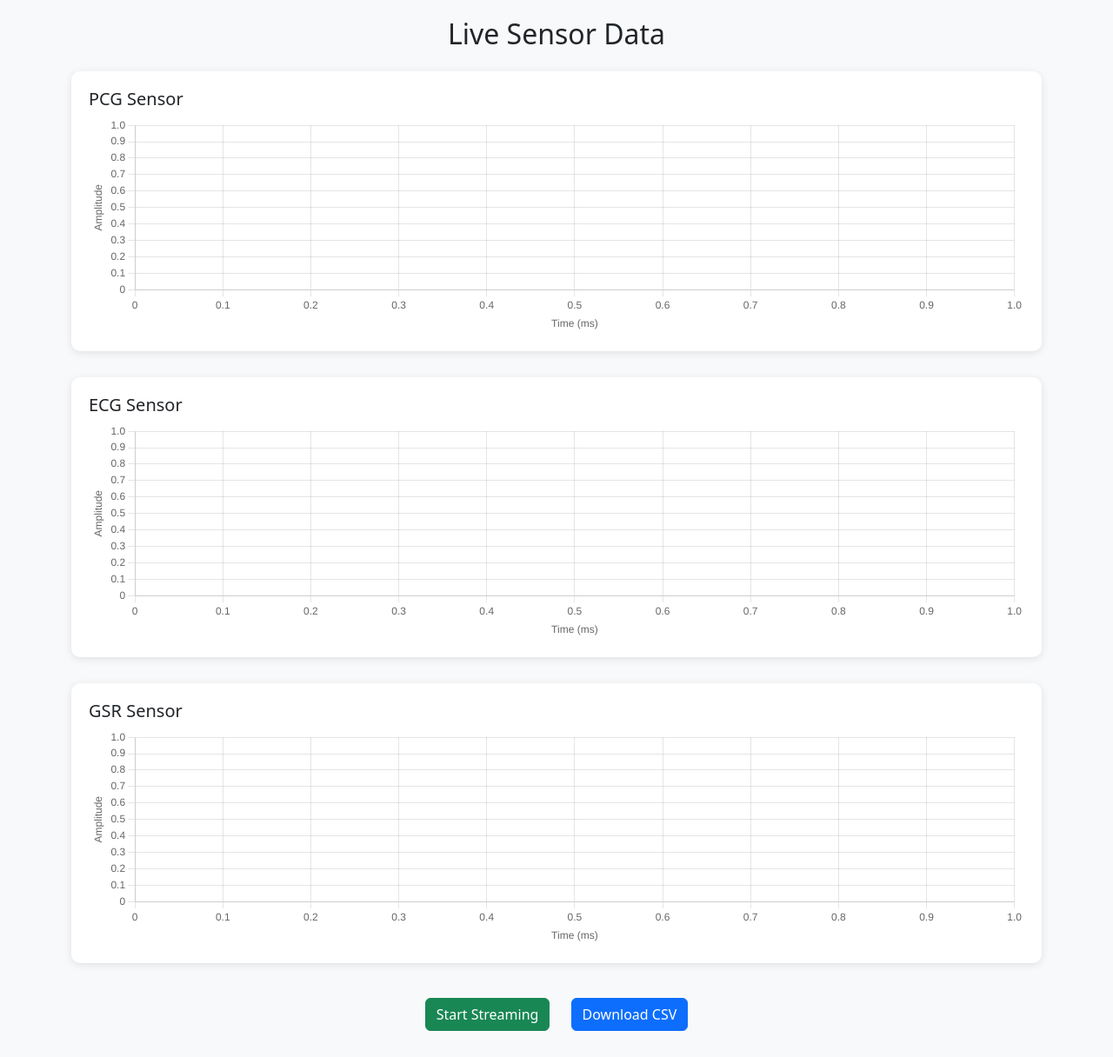
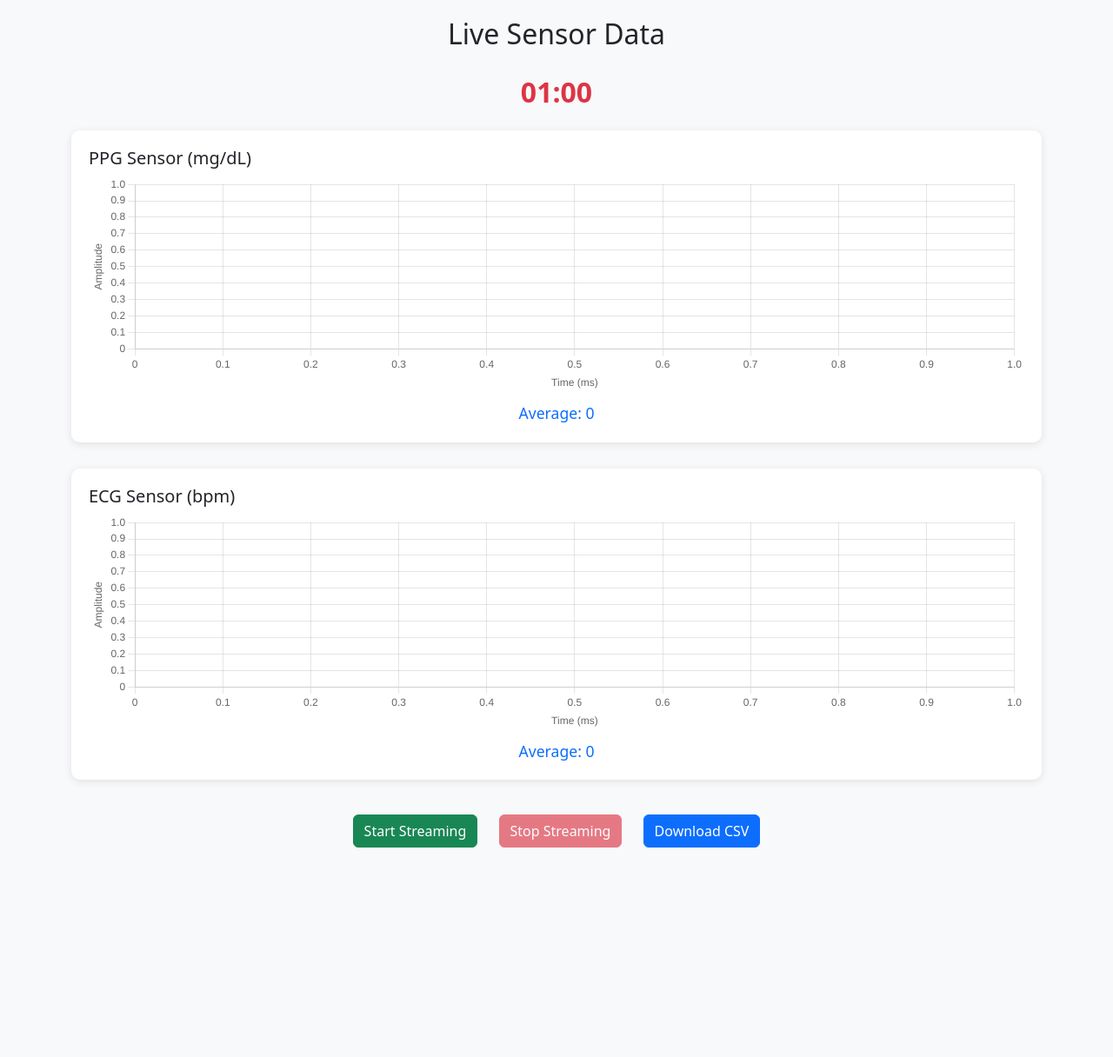
Before and after one commit to Akmalrsl/capstone, a PHP site: page /predict/liveSensor.php in a window 1280 px wide. Shown: the whole page at 87% size. After the commit the page ends 975 px from the top, so only its background shows below. Run offline with PHP 8.4, Linux system fonts and the light colour scheme.

Commit message:
updates for livesensor.php

```diff
--- a/liveSensor.php
+++ b/liveSensor.php
@@ -1,9 +1,4 @@
 <!DOCTYPE html>
-<?php
-header("Access-Control-Allow-Origin: *");
-header("Access-Control-Allow-Headers: *");
-header("Access-Control-Allow-Methods: GET, POST, OPTIONS");
-?>
 <html lang="en">
 <head>
     <meta charset="UTF-8">
@@ -15,7 +10,6 @@ header("Access-Control-Allow-Methods: GET, POST, OPTIONS");
             background-color: #f8f9fa;
             padding: 20px;
         }
-
         .chart-container {
             background-color: white;
             border-radius: 10px;
@@ -23,19 +17,31 @@ header("Access-Control-Allow-Methods: GET, POST, OPTIONS");
             padding: 20px;
             margin-bottom: 30px;
         }
-
         canvas {
             width: 100% !important;
             height: auto !important;
         }
-
         .btn-container {
             text-align: center;
             margin-top: 30px;
         }
-
         .btn-container button {
             margin: 10px;
+        }
+        .timer-container {
+            text-align: center;
+            margin-bottom: 20px;
+        }
+        .timer {
+            font-size: 2rem;
+            font-weight: bold;
+            color: #dc3545;
+        }
+        .average-container {
+            text-align: center;
+            margin-top: 10px;
+            font-size: 1.1rem;
+            color: #0d6efd;
         }
     </style>
 </head>
@@ -43,23 +49,31 @@ header("Access-Control-Allow-Methods: GET, POST, OPTIONS");
     <div class="container">
         <h2 class="mb-4 text-center">Live Sensor Data</h2>
 
+        <div class="timer-container">
+            <span id="timer" class="timer">01:00</span>
+        </div>
+
+
         <div class="chart-container">
-            <h5>PCG Sensor</h5>
-            <canvas id="pcgChart" width="800" height="250"></canvas>
+            <h5>PPG Sensor (mg/dL)</h5>
+            <canvas id="ppgChart" width="800" height="250"></canvas>
+            <div class="average-container">
+                Average: <span id="ppgAvg">0</span>
+            </div>
         </div>
 
         <div class="chart-container">
-            <h5>ECG Sensor</h5>
+            <h5>ECG Sensor (bpm)</h5>
             <canvas id="ecgChart" width="800" height="250"></canvas>
+            <div class="average-container">
+                Average: <span id="ecgAvg">0</span>
+            </div>
         </div>
 
-        <div class="chart-container">
-            <h5>GSR Sensor</h5>
-            <canvas id="gsrChart" width="800" height="250"></canvas>
-        </div>
-
+        <!-- Buttons at the bottom -->
         <div class="btn-container">
             <button id="startBtn" class="btn btn-success">Start Streaming</button>
+            <button id="stopBtn" class="btn btn-danger">Stop Streaming</button>
             <button id="downloadBtn" class="btn btn-primary" onclick="downloadCSV()">Download CSV</button>
         </div>
     </div>
@@ -68,6 +82,15 @@ header("Access-Control-Allow-Methods: GET, POST, OPTIONS");
         const sensorData = [];
         let timeIndex = 0;
         let streamStarted = false;
+        let socket = null;
+
+        // Timer variables
+        let timerInterval = null;
+        let timerSeconds = 60; // 1 minute
+
+        // Running sums and counts for averages
+        let ppgSum = 0, ppgCount = 0;
+        let ecgSum = 0, ecgCount = 0;
 
         function fixCanvasHD(canvas) {
             const ctx = canvas.getContext('2d');
@@ -121,9 +144,8 @@ header("Access-Control-Allow-Methods: GET, POST, OPTIONS");
             });
         }
 
-        const pcgChart = createChart("pcgChart", "PCG", "blue");
+        const ppgChart = createChart("ppgChart", "PPG", "blue");
         const ecgChart = createChart("ecgChart", "ECG", "green");
-        const gsrChart = createChart("gsrChart", "GSR", "red");
 
         function addData(chart, x, y) {
             chart.data.labels.push(x);
@@ -137,46 +159,96 @@ header("Access-Control-Allow-Methods: GET, POST, OPTIONS");
             chart.update("none");
         }
 
+        function setButtonStates() {
+            document.getElementById("startBtn").disabled = streamStarted;
+            document.getElementById("stopBtn").disabled = !streamStarted;
+        }
+
+        function formatTime(seconds) {
+            const m = String(Math.floor(seconds / 60)).padStart(2, '0');
+            const s = String(seconds % 60).padStart(2, '0');
+            return `${m}:${s}`;
+        }
+
+        function updateTimerDisplay() {
+            document.getElementById("timer").textContent = formatTime(timerSeconds);
+        }
+
+        function updateAverages() {
+            document.getElementById("ppgAvg").textContent = ppgCount ? Math.round(ppgSum / ppgCount) : 0;
+            document.getElementById("ecgAvg").textContent = ecgCount ? Math.round(ecgSum / ecgCount) : 0;
+        }
+
+        function startTimer() {
+            timerSeconds = 60;
+            updateTimerDisplay();
+            timerInterval = setInterval(() => {
+                timerSeconds--;
+                updateTimerDisplay();
+                if (timerSeconds <= 0) {
+                    stopStream();
+                }
+            }, 1000);
+        }
+
+        function stopTimer() {
+            clearInterval(timerInterval);
+            timerInterval = null;
+        }
+
         function startStream() {
             if (streamStarted) return;
             streamStarted = true;
+            setButtonStates();
+            startTimer();
 
-            fetch("http://127.0.0.1:8000/stream-pcg")
-                .then(response => response.body.getReader())
-                .then(reader => {
-                    const decoder = new TextDecoder("utf-8");
+            socket = new WebSocket("ws://127.0.0.1:8000");
 
-                    function read() {
-                        reader.read().then(({ done, value }) => {
-                            if (done) return console.log("Stream closed.");
+            socket.onmessage = (event) => {
+                const line = event.data.trim(); // Expected format: "512,450,100"
+                const [ppg, ecg] = line.split(",").map(Number);
 
-                            const text = decoder.decode(value);
-                            const lines = text.trim().split("\n");
+                addData(ppgChart, timeIndex, ppg);
+                addData(ecgChart, timeIndex, ecg);
 
-                            lines.forEach(line => {
-                                const [pcg, ecg, gsr] = line.split(",").map(parseFloat);
-                                addData(pcgChart, timeIndex, pcg);
-                                addData(ecgChart, timeIndex, ecg);
-                                addData(gsrChart, timeIndex, gsr);
+                sensorData.push({ time: timeIndex, ppg, ecg });
+                timeIndex++;
 
-                                sensorData.push({ time: timeIndex, pcg, ecg, gsr });
+                // Update running sums and counts
+                ppgSum += ppg;
+                ppgCount++;
+                ecgSum += ecg;
+                ecgCount++;
+                updateAverages();
 
-                                timeIndex++;
-                            });
 
-                            requestAnimationFrame(read);
-                        });
-                    }
+            };
 
-                    read();
-                })
-                .catch(err => console.error("Stream error:", err));
+            socket.onerror = (err) => {
+                console.error("WebSocket error:", err);
+            };
+
+            socket.onclose = () => {
+                console.warn("WebSocket closed.");
+                streamStarted = false;
+                setButtonStates();
+                stopTimer();
+            };
+        }
+
+        function stopStream() {
+            if (socket && socket.readyState === WebSocket.OPEN) {
+                socket.close();
+            }
+            streamStarted = false;
+            setButtonStates();
+            stopTimer();
         }
 
         function downloadCSV() {
             const rows = [
-                ["Time(ms)", "PCG", "ECG", "GSR"],
-                ...sensorData.map(d => [d.time, d.pcg, d.ecg, d.gsr])
+                ["Time(ms)", "PPG", "ECG"],
+                ...sensorData.map(d => [d.time, d.ppg, d.ecg])
             ];
 
             const csvContent = "data:text/csv;charset=utf-8," + rows.map(e => e.join(",")).join("\n");
@@ -191,6 +263,12 @@ header("Access-Control-Allow-Methods: GET, POST, OPTIONS");
         }
 
         document.getElementById("startBtn").addEventListener("click", startStream);
+        document.getElementById("stopBtn").addEventListener("click", stopStream);
+
+        // Set initial button states, timer, and averages on page load
+        setButtonStates();
+        updateTimerDisplay();
+        updateAverages();
     </script>
 </body>
 </html>
```
